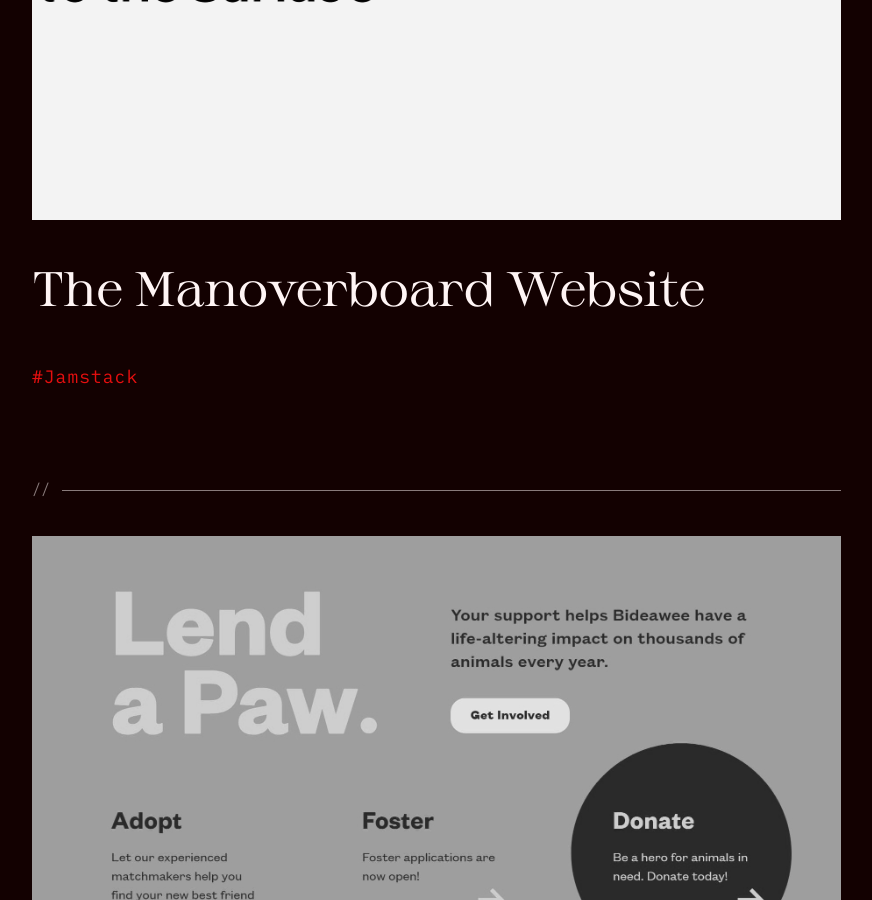
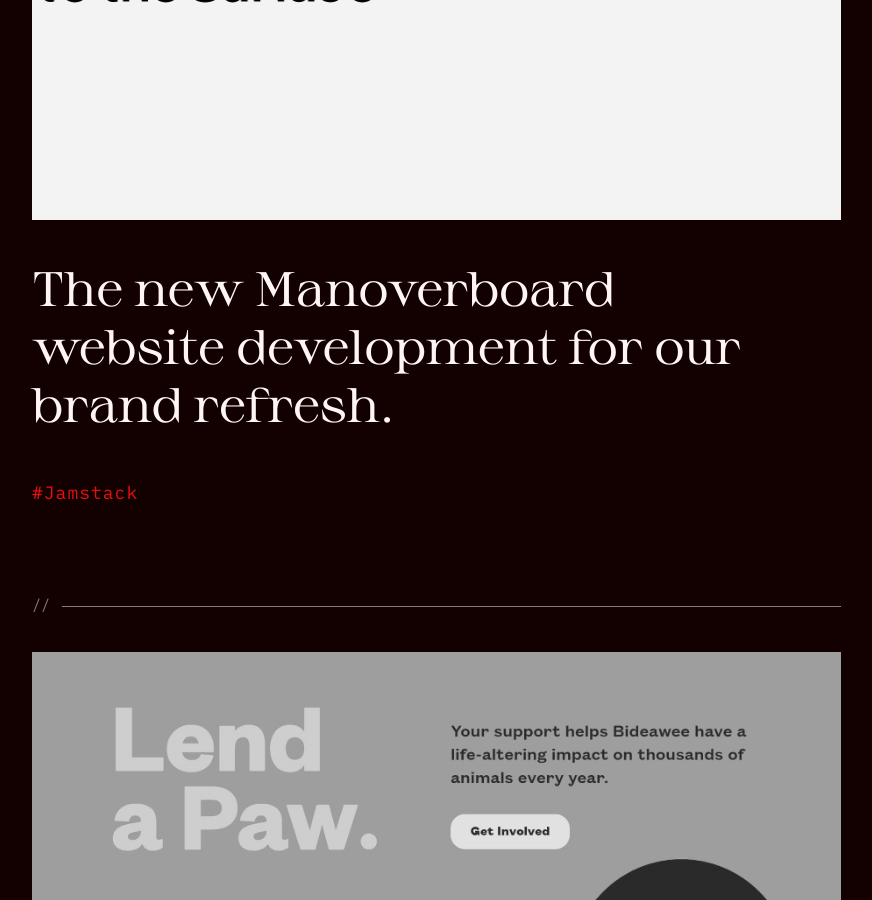
Before and after one commit to nikkitaylorwolfe/nikki-2021, a Jekyll site: the page built from work.html, in a window 1280 px wide and 900 px high, scrolled down 520 px. Shown: the whole window, without its empty margins (307-1179 px from the left). Built offline with Jekyll 4.4.1, drawn with Linux system fonts in a browser that asks for light colours.

Commit message:
Updated '_posts/2021-08-26-manoverboard.md' via CloudCannon

```diff
--- a/_posts/2021-08-26-manoverboard.md
+++ b/_posts/2021-08-26-manoverboard.md
@@ -1,7 +1,7 @@
 ---
 layout: post
 title: Manoverboard
-page_title: The Manoverboard Website
+page_title: The new Manoverboard website development for our brand refresh.
 categories:
   - '#Jamstack'
 featured_image: /images/manoverboard-screenshot.png
```
